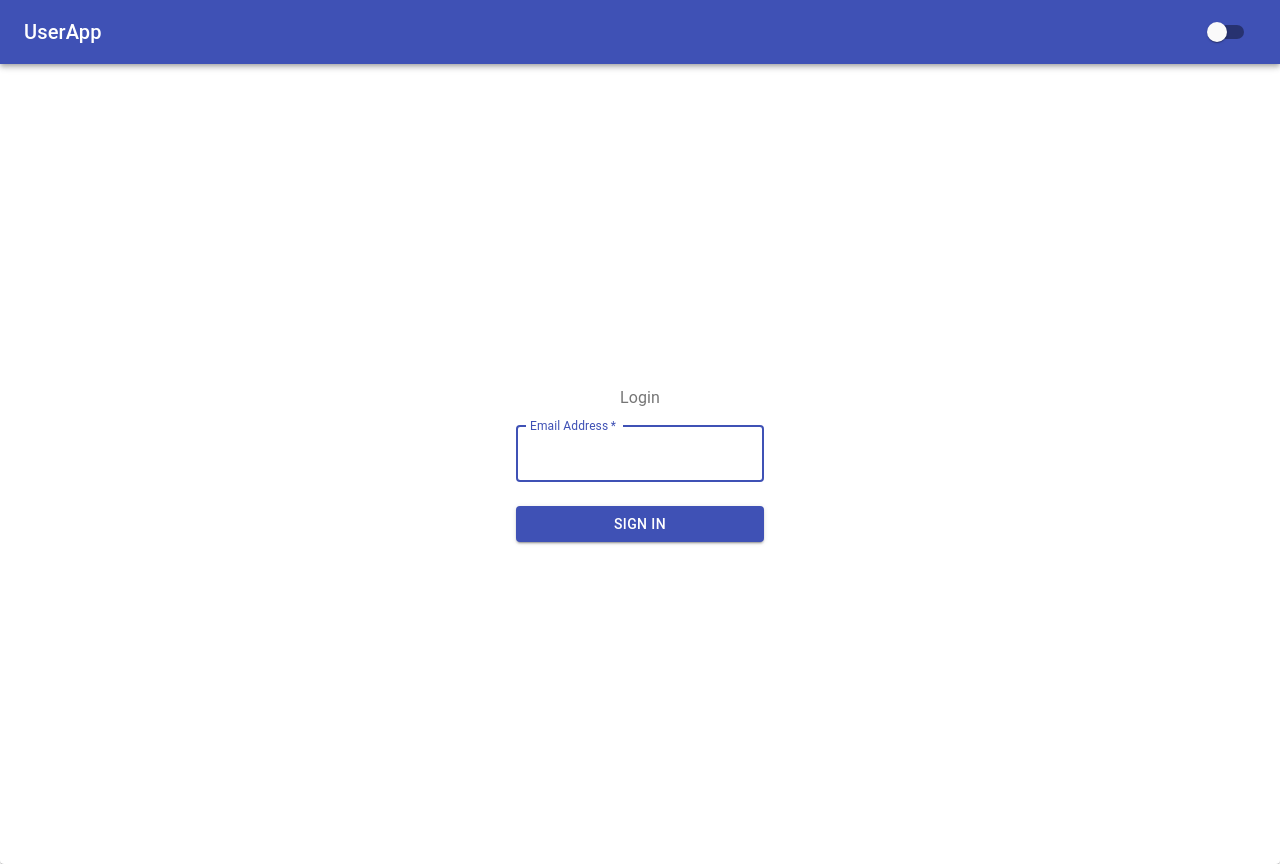
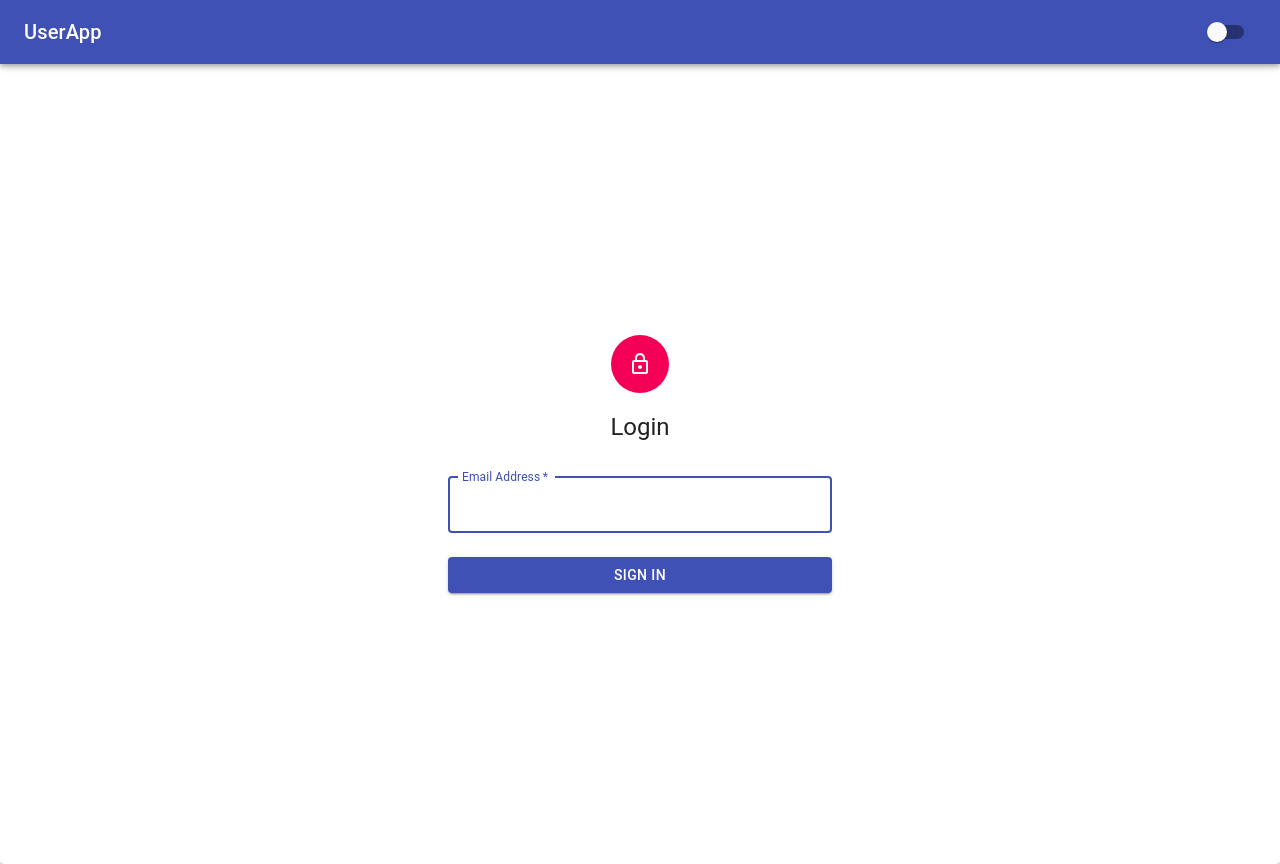
Before and after one commit to lazarspasic96/user-app, a React (Create React App) app: page /#/login in a window 1280 px wide. Built offline with nearby package versions, Linux system fonts and the light colour scheme; no server answers.

Commit message:
Fix the icon for log in

```diff
--- a/src/containers/Auth/Auth.tsx
+++ b/src/containers/Auth/Auth.tsx
@@ -6,6 +6,8 @@ import { Typography, Grid } from "@material-ui/core";
 import { useForm } from "react-hook-form";
 import { connect, useDispatch } from "react-redux";
 import * as action from "../../store/actions/index";
+import Avatar from "@material-ui/core/Avatar";
+import LockOutlinedIcon from "@material-ui/icons/LockOutlined";
 
 const Auth = ({ history }: any) => {
   const useStyles = makeStyles((theme) => ({
@@ -17,6 +19,15 @@ const Auth = ({ history }: any) => {
     errorMeassage: {
       color: "red",
       fontSize: "16px",
+    },
+    avatar: {
+      margin: "auto",
+      padding: "9px",
+      backgroundColor: theme.palette.secondary.main,
+    },
+    loginText: {
+      textAlign: "center",
+      padding: '18px'
     },
   }));
   const classes = useStyles();
@@ -59,8 +70,11 @@ const Auth = ({ history }: any) => {
       justify="center"
       alignItems="center"
     >
-      <section>
-        <Typography color="textSecondary" align="center">
+      <section style={{ width: "30%" }}>
+        <Avatar className={classes.avatar}>
+          <LockOutlinedIcon />
+        </Avatar>
+        <Typography component="h1" variant="h5" className={classes.loginText}>
           Login
         </Typography>
         <form onSubmit={handleSubmit(onSubmit)}>
```
Also changed, not shown: src/context/theme-context.tsx (deleted, +0 -12 lines).
